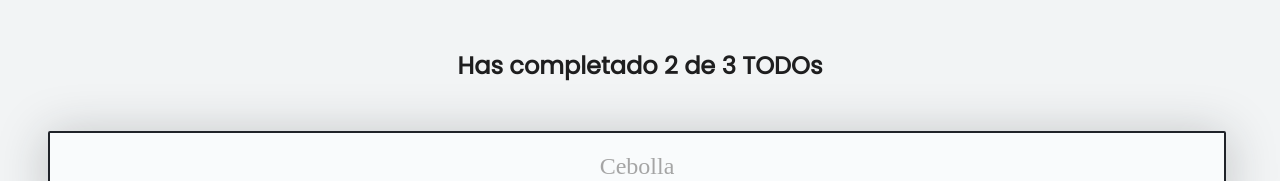
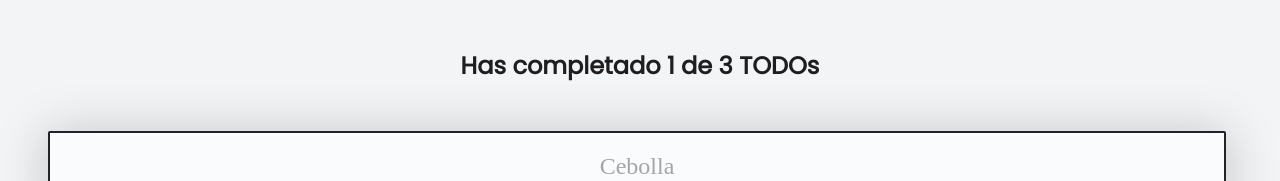
Before and after one commit to 99Rafa/Curso-Intro-React, a React (Create React App) app: page / in a window 1280 px wide. Shown: the top 181 px of the page. Built offline with nearby package versions, Linux system fonts and the light colour scheme.

Commit message:
Contando y buscando todos

```diff
--- a/src/App.jsx
+++ b/src/App.jsx
@@ -1,28 +1,45 @@
 import "src/App.css";
 import "src/scss/main.scss";
 
-import React from "react";
+import React, { useState } from "react";
+
 import { TodoButton } from "src/components/TodoButton";
 import { TodoCounter } from "src/components/TodoCounter";
 import { TodoItem } from "src/components/TodoItem";
 import { TodoList } from "src/components/TodoList";
 import { TodoSearch } from "src/components/TodoSearch";
 
-const todos = [
+const defaultTodos = [
   { text: "Cortar cebolla", completed: true },
   { text: "Tomar el curso de intro a React", completed: false },
   { text: "Lorrar con la llorona", completed: false },
 ];
 
 function App() {
+  const [todos, setTodos] = useState(defaultTodos);
+  const [searchValue, setSearchValue] = useState("");
+
+  const completedTodos = todos.filter((todo) => todo.completed).length;
+  const totalTodos = todos.length;
+
+  let searchedTodos = [];
+
+  if (searchValue.length === 0) {
+    searchedTodos = todos;
+  } else {
+    searchedTodos = todos.filter((todo) =>
+      todo.text.toLowerCase().includes(searchValue.toLowerCase())
+    );
+  }
+
   return (
     <>
-      <TodoCounter />
+      <TodoCounter total={totalTodos} completed={completedTodos} />
 
-      <TodoSearch />
+      <TodoSearch searchValue={searchValue} setSearchValue={setSearchValue} />
 
       <TodoList>
-        {todos.map((todo, idx) => (
+        {searchedTodos.map((todo, idx) => (
           <TodoItem key={idx} text={todo.text} completed={todo.completed} />
         ))}
       </TodoList>
--- a/src/components/TodoCounter.jsx
+++ b/src/components/TodoCounter.jsx
@@ -1,9 +1,11 @@
 import React from "react";
 
-function TodoCounter() {
+function TodoCounter({ total, completed }) {
   return (
     <>
-      <h2 className="TodoCounter">Has completado 2 de 3 TODOs</h2>
+      <h2 className="TodoCounter">
+        Has completado {completed} de {total} TODOs
+      </h2>
     </>
   );
 }
--- a/src/components/TodoSearch.jsx
+++ b/src/components/TodoSearch.jsx
@@ -1,10 +1,8 @@
-import React, { useState } from "react";
+import React from "react";
 
-function TodoSearch() {
-  const [value, setValue] = useState("");
-
+function TodoSearch({ searchValue, setSearchValue }) {
   const onSearchValueChange = (event) => {
-    setValue(event.target.value);
+    setSearchValue(event.target.value);
   };
 
   return (
@@ -13,9 +11,9 @@ function TodoSearch() {
         className="TodoSearch"
         type="text"
         placeholder="Cebolla"
+        value={searchValue}
         onChange={onSearchValueChange}
       />
-      <p>{value}</p>
     </>
   );
 }
```
